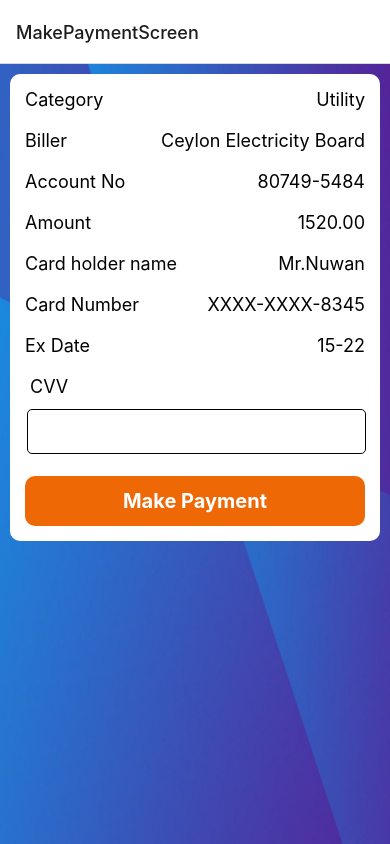
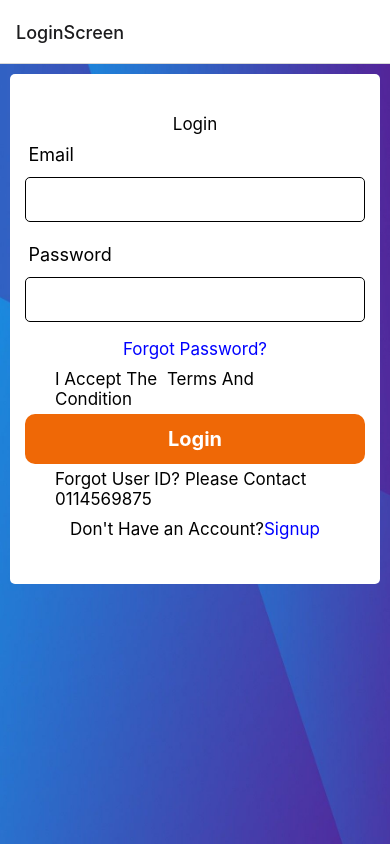
Before and after one commit to User-Experience-Design-SE3050-2021/se3050---uee-2021s2_reg_wd_05, a React Native app: screen /LoginScreen in a window 390 px wide. Built offline with nearby package versions, Linux system fonts and the light colour scheme.

Commit message:
login code refactored

```diff
--- a/App.js
+++ b/App.js
@@ -19,6 +19,8 @@ import BillPaymentDetailScreen from "./src/screens/BillPaymentDetailScreen";
 import EnterCardDetailScreen from "./src/screens/EnterCardDetailScreen";
 import EnterTransactionDetailScreen from "./src/screens/EnterTransactionDetailScreen";
 import MakePaymentScreen from "./src/screens/MakePaymentScreen";
+import LoginScreen from "./src/screens/LoginScreen";
+import SignupScreen from "./src/screens/SignupScreen";
 
 const Stack = createNativeStackNavigator();
 
@@ -38,6 +40,8 @@ const App = () => {
       style={{width: '100%', height: '100%'}}>
       <NavigationContainer theme={MyTheme}>
         <Stack.Navigator>
+          <Stack.Screen name="LoginScreen" component={LoginScreen} />
+          <Stack.Screen name="SignUpScreen" component={SignupScreen} />
           <Stack.Screen name="MakePaymentScreen" component={MakePaymentScreen} />
           <Stack.Screen name="BillPaymentDetailScreen" component={BillPaymentDetailScreen} />
           <Stack.Screen name="Enter Card Details" component={EnterCardDetailScreen} />
--- a/src/screens/LoginScreen.js
+++ b/src/screens/LoginScreen.js
@@ -14,8 +14,8 @@ const LoginScreen = () => {
                     <Text style={styles.heading}>Login</Text>
                         <InputField text="Email"/>
                         <InputField text="Password"/>
-                    <Text style={styles.forgotpassword}>Forgot Password?</Text>
-                    <Text style={styles.termsandcondition}>I Accept The <Text style={styles.termsandcondition}>Terms And Condition</Text> </Text>
+                    <Text style={styles.forgotPassword}>Forgot Password?</Text>
+                    <Text style={styles.termsAndCondition}>I Accept The <Text style={styles.termsAndCondition}>Terms And Condition</Text> </Text>
                         <PrimaryButton onPress={btnClick} text="Login"/>
                     <Text style={styles.contact}>Forgot User ID?<Text style={styles.contact}>Please Contact 0114569875</Text></Text>
                     <Text style={styles.contact}>Don't Have an Account?<Text style={styles.Signup}>Signup</Text></Text>
@@ -34,27 +34,36 @@ const styles = StyleSheet.create({
         backgroundColor:'white',
         padding:40,
         borderRadius:5
-
     },
     heading: {
         fontSize: 17,
     },
-    forgotpassword: {
+    forgotPassword: {
         color: '#0000FF',
         fontSize: 17,
+        padding: 2,
+        margin: 3,
     },
-    termsandcondition: {
+    termsAndCondition: {
         fontSize: 17,
+        padding: 2,
+        margin: 3,
     },
     contact: {
         fontSize: 17,
-        paddingLeft:'auto',
+        padding: 2,
+        margin: 3,
+        // paddingRight:120,
     },
     Signup: {
         color: '#0000FF',
         fontSize: 17,
-    }
+    },
+    daccount: {
+        fontSize: 17,
+    },
 
 })
 
+
 export default LoginScreen;
```
